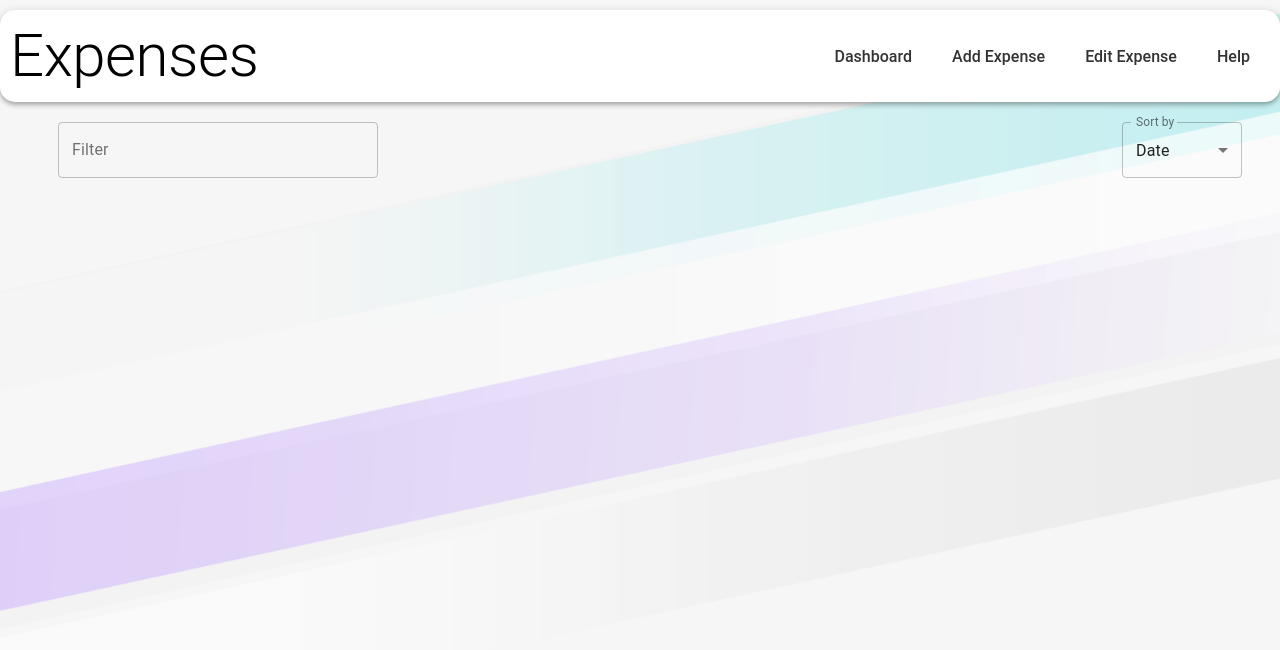
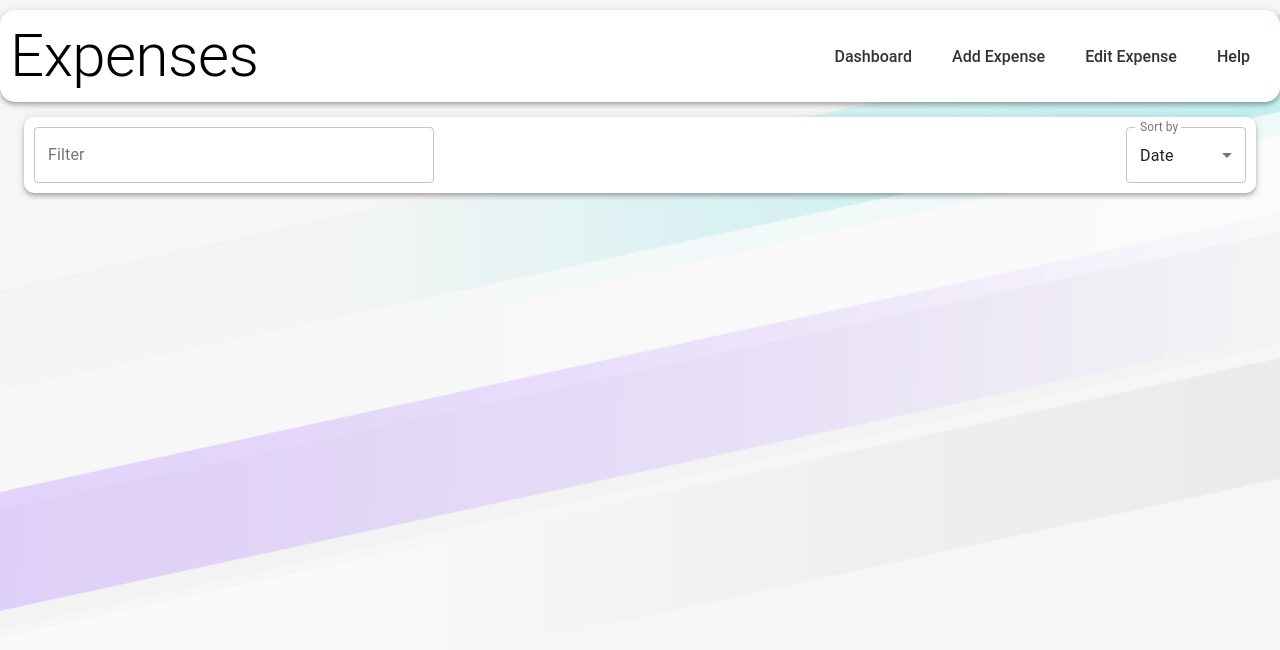
Before and after one commit to hffxx/Expenses, a React (Create React App) app: page / in a window 1280 px wide. Shown: the top 650 px of the page. Built offline with nearby package versions, Linux system fonts and the light colour scheme.

Commit message:
minor update

```diff
--- a/src/components/ExpenseList.js
+++ b/src/components/ExpenseList.js
@@ -9,7 +9,7 @@ function ExpenseList() {
     getVisibleExpenses(state.expenses, state.filters)
   );
   return (
-    <Container>
+    <Container maxWidth="md">
       {visibleExpenses.map((expense) => (
         <ExpenseListItem key={expense.id} {...expense} />
       ))}
--- a/src/components/ExpenseListFilter.js
+++ b/src/components/ExpenseListFilter.js
@@ -6,6 +6,7 @@ import {
   Select,
   MenuItem,
   Container,
+  Paper,
 } from "@material-ui/core";
 import { useSelector } from "react-redux";
 import { setTextFilter } from "../redux/actions/filterActions/setTextFilter";
@@ -27,7 +28,7 @@ function ExpenseListFilter() {
     endDate: moment(),
   });
   return (
-    <Container className={classes.filterList}>
+    <Paper className={classes.filterList} variant="elevation" elevation={4}>
       <TextField
         className={classes.textFilter}
         id="outlined-basic"
@@ -72,7 +73,7 @@ function ExpenseListFilter() {
           renderInput={(params) => <TextField {...params} />}
         />
       </LocalizationProvider>
-    </Container>
+    </Paper>
   );
 }
 
--- a/src/components/ExpenseListItem.js
+++ b/src/components/ExpenseListItem.js
@@ -11,12 +11,15 @@ function ExpenseListItem({ description, amount, createdAt, id, note }) {
   const dispatch = useDispatch();
   const classes = useStyles();
   return (
-    <Card className={classes.card} variant="outlined">
+    <Card className={classes.card} variant="elevation" elevation={4}>
       <h1>{description}</h1>
       <h2>
         Amount: {amount} PLN - Created at: {createdAtFormatted}
       </h2>
       <h3>{note}</h3>
+      <Button variant="contained" color="primary" startIcon={<EditIcon />}>
+        Edit
+      </Button>
       <Button
         variant="contained"
         color="secondary"
@@ -25,9 +28,6 @@ function ExpenseListItem({ description, amount, createdAt, id, note }) {
       >
         Delete
       </Button>
-      <Button variant="contained" color="primary" startIcon={<EditIcon />}>
-        Edit
-      </Button>
     </Card>
   );
 }
--- a/src/index.css
+++ b/src/index.css
@@ -1,7 +1,3 @@
-html {
-  overflow-y: auto;
-  overflow-x: hidden;
-}
 body {
   margin: 0;
   font-family: "Roboto", "Oxygen", "Ubuntu", "Cantarell", "Fira Sans",
--- a/src/styles.js
+++ b/src/styles.js
@@ -21,21 +21,30 @@ export default makeStyles(() => ({
     marginLeft: "15px",
   },
   container: {
-    margin: "20px 10px",
+    margin: "15px 0px",
   },
   formControl: {
     minWidth: 120,
   },
   card: {
     padding: "20px",
-    borderRadius: "10px",
+    borderRadius: "15px",
     marginTop: "20px",
+    display: "flex",
+    flexDirection: "column",
+    alignItems: "center",
+    "& Button": {
+      width: "120px",
+      margin: "5px",
+    },
   },
   filterList: {
     display: "flex",
     justifyContent: "space-between",
+    padding: "10px",
+    borderRadius: "10px",
   },
   textFilter: {
-    width: "20rem",
+    width: "25rem",
   },
 }));
```
